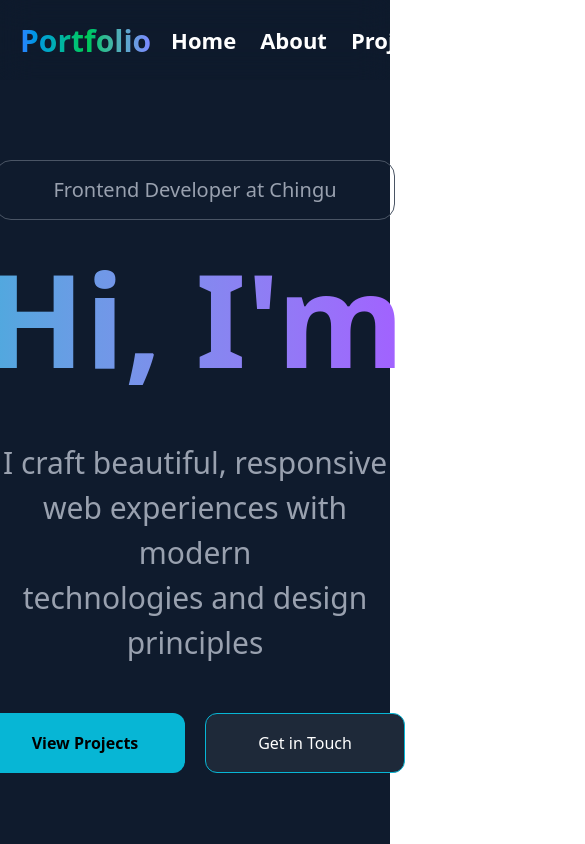
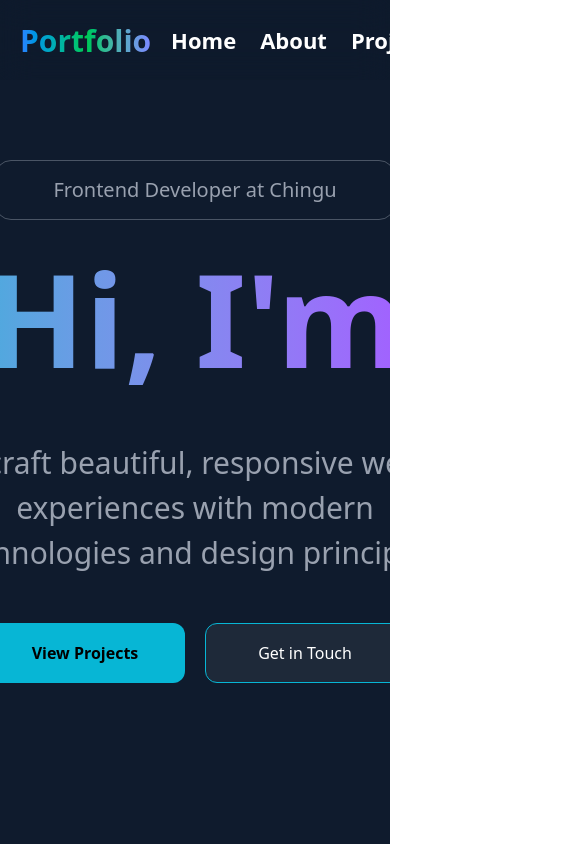
Before and after one commit to sokuenryan/portfolio, a React (Vite) app: page / in a window 390 px wide. Shown: the top 844 px of the page, 585 px wide, since content can reach past the window. Built offline with nearby package versions, Linux system fonts and the light colour scheme.

Commit message:
added some mobile responsiveness'

```diff
--- a/src/components/portolio.jsx
+++ b/src/components/portolio.jsx
@@ -47,7 +47,7 @@ const Portfolio = () => {
 };
 
   return (
-    <div className='portfolio w-full h-full bg-[#0F1B2D] '>
+    <div className='portfolio w-full h-full bg-[#0F1B2D] flex flex-grow flex-col items-center text-center overflow-x-hidden'>
       {/* Navbar */}
       <div className={`h-20 fixed top-0 left-0 w-full flex justify-between items-center bg-[#0F1B2D]/10 backdrop-blur-lg text-white transition-all duration-300 z-50
         ${scrolled ? "border-b border-gray-500 border-opacity-100" : "border-gray-500 border-opacity-0"}
```
